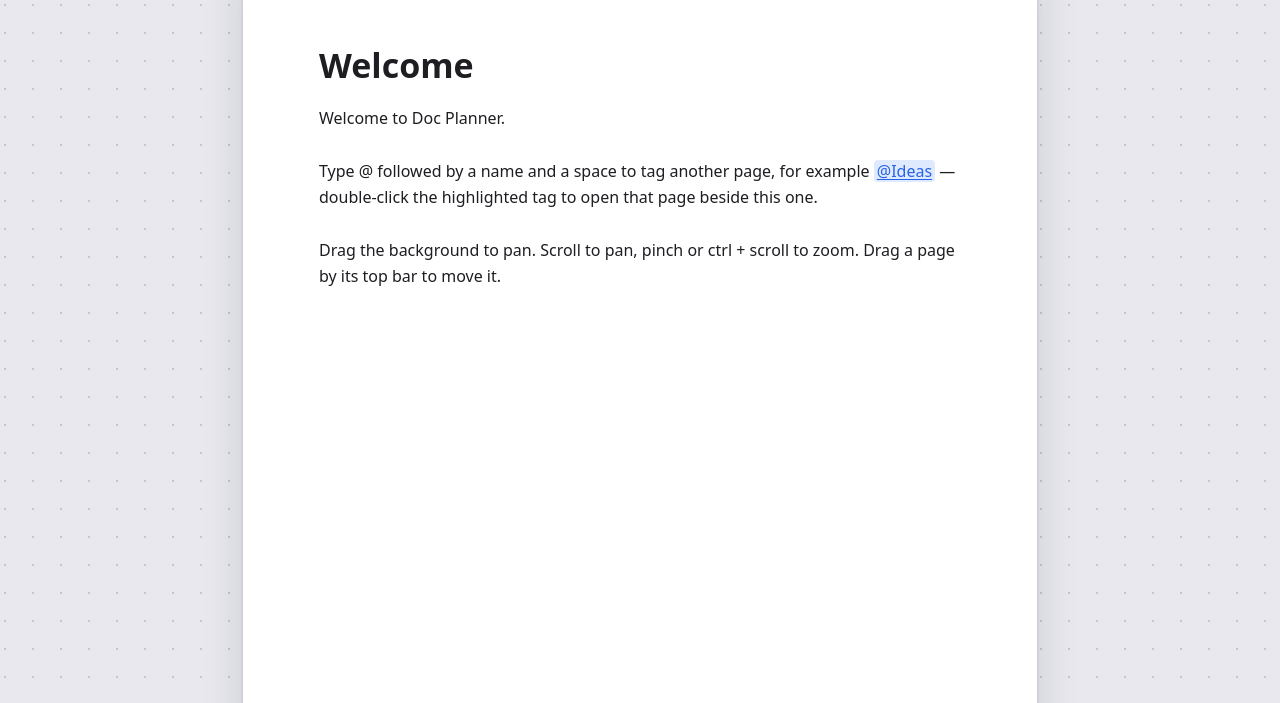
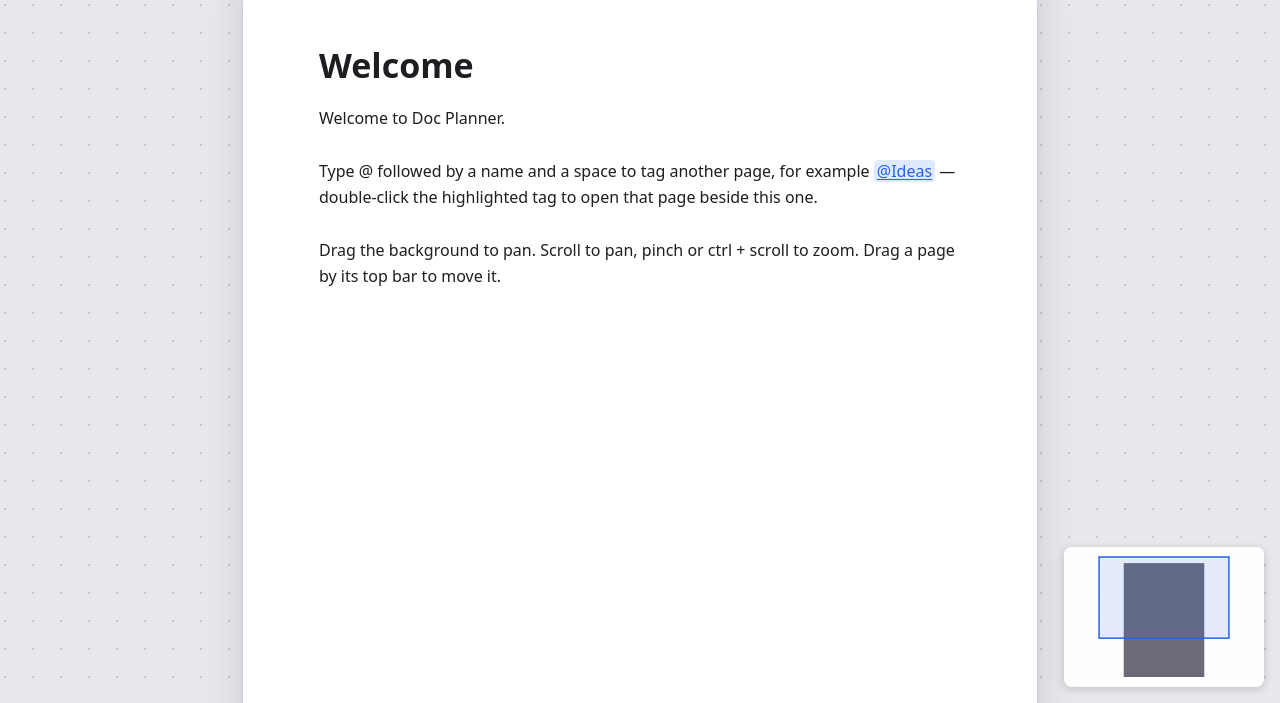
Before and after one commit to caxco93/docplanner, a website built with Vite: page index.html in a window 1280 px wide. Shown: the part 97-800 px from the top of the page. Built offline with nearby package versions, Linux system fonts and the light colour scheme.

Commit message:
Add a lower-right minimap with click/drag navigation

```diff
--- a/src/main.ts
+++ b/src/main.ts
@@ -1,6 +1,7 @@
 import './style.css';
 import { Autocomplete } from './autocomplete.ts';
 import { PageView, type PageHost } from './editor.ts';
+import { Minimap } from './minimap.ts';
 import { Links } from './links.ts';
 import { askSaveName, pickSave } from './saves-dialog.ts';
 import { loadAutosave, putSave, writeAutosave } from './storage.ts';
@@ -49,15 +50,29 @@ const zoomLabel = $('zoom-label');
 let store = new Store(createWorkspace());
 const pages = new Map<string, PageView>();
 const links = new Links(document.getElementById('link-layer') as unknown as SVGGElement, () => store, pages);
+const minimap: Minimap = new Minimap({
+  rects: () => [...pages.values()].map((p) => p.rect()),
+  view: () => viewport.view,
+  size: () => viewportEl.getBoundingClientRect(),
+  centerOn: (x, y) => viewport.centerOn(x, y),
+});
 const viewport = new Viewport(viewportEl, worldEl, store.data.view, (view) => {
   zoomLabel.textContent = `${Math.round(view.zoom * 100)}%`;
+  minimap.schedule();
 });
+document.getElementById('app')!.append(minimap.el);
+
+/** Redraws everything derived from the pages' positions and sizes. */
+function relayout(): void {
+  links.schedule();
+  minimap.schedule();
+}
 
 function applyDisplayMode(): void {
   const { fitContents } = store.data;
   worldEl.classList.toggle('fit-contents', fitContents);
   $('fit-contents').textContent = fitContents ? 'Display as A4' : 'Fit contents';
-  links.schedule();
+  relayout();
 }
 
 function refreshToolbar(): void {
@@ -84,7 +99,7 @@ const host: PageHost = {
     const page = addPage(target.id);
     viewport.reveal(page.rect(), false);
     page.flash();
-    links.schedule();
+    relayout();
     refreshToolbar();
   },
   closePage(id) {
@@ -93,16 +108,16 @@ const host: PageHost = {
     page.el.remove();
     pages.delete(id);
     page.doc.open = false;
-    links.schedule();
+    relayout();
     refreshToolbar();
   },
   titleChanged() {
     pages.forEach((p) => p.refreshMentions());
-    links.schedule();
+    relayout();
   },
-  movePage: () => links.schedule(),
+  movePage: () => relayout(),
   layoutChanged() {
-    links.schedule();
+    relayout();
     refreshToolbar();
   },
 };
@@ -118,7 +133,7 @@ function addPage(id: string): PageView {
 function syncPages(): void {
   for (const [id, page] of pages) if (!store.get(id)?.open) host.closePage(page.doc.id);
   for (const doc of store.all()) if (doc.open && !pages.has(doc.id)) addPage(doc.id);
-  links.schedule();
+  relayout();
   refreshToolbar();
 }
 
@@ -130,7 +145,7 @@ function showWorkspace(data: Workspace, fitToRoot: boolean): void {
   viewport.setView(data.view);
   applyDisplayMode();
   if (fitToRoot) viewport.reveal(pages.get(data.rootId)!.rect(), true, false);
-  links.schedule();
+  relayout();
   refreshToolbar();
 }
 
--- /dev/null
+++ b/src/minimap.ts
@@ -0,0 +1,104 @@
+import type { Rect, View } from './model.ts';
+
+const WIDTH = 200;
+const HEIGHT = 140;
+const PADDING = 10;
+
+interface Source {
+  rects(): Rect[];
+  view(): View;
+  /** Size of the visible area in screen pixels. */
+  size(): { width: number; height: number };
+  centerOn(worldX: number, worldY: number): void;
+}
+
+/** A bird's-eye overview of all pages with the visible area outlined; click or drag to move the camera. */
+export class Minimap {
+  readonly el = document.createElement('canvas');
+  private readonly ctx: CanvasRenderingContext2D;
+  private frame = 0;
+  /** Maps world coordinates to minimap pixels, as of the last draw. */
+  private scale = 1;
+  private originX = 0;
+  private originY = 0;
+
+  constructor(private readonly source: Source) {
+    const ratio = window.devicePixelRatio || 1;
+    this.el.className = 'minimap';
+    this.el.width = WIDTH * ratio;
+    this.el.height = HEIGHT * ratio;
+    this.ctx = this.el.getContext('2d')!;
+    this.ctx.scale(ratio, ratio);
+    this.bind();
+    this.schedule();
+  }
+
+  schedule(): void {
+    if (this.frame) return;
+    this.frame = requestAnimationFrame(() => {
+      this.frame = 0;
+      this.draw();
+    });
+  }
+
+  private draw(): void {
+    const { ctx } = this;
+    const rects = this.source.rects();
+    const { x, y, zoom } = this.source.view();
+    const { width, height } = this.source.size();
+    const screen: Rect = { x: -x / zoom, y: -y / zoom, w: width / zoom, h: height / zoom };
+
+    // Frame the pages and the current view together, so the view outline never leaves the map.
+    const all = [...rects, screen];
+    const minX = Math.min(...all.map((r) => r.x));
+    const minY = Math.min(...all.map((r) => r.y));
+    const maxX = Math.max(...all.map((r) => r.x + r.w));
+    const maxY = Math.max(...all.map((r) => r.y + r.h));
+    this.scale = Math.min((WIDTH - PADDING * 2) / (maxX - minX), (HEIGHT - PADDING * 2) / (maxY - minY));
+    this.originX = (WIDTH - (maxX - minX) * this.scale) / 2 - minX * this.scale;
+    this.originY = (HEIGHT - (maxY - minY) * this.scale) / 2 - minY * this.scale;
+
+    const style = getComputedStyle(this.el);
+    const accent = style.getPropertyValue('--accent');
+    ctx.clearRect(0, 0, WIDTH, HEIGHT);
+    ctx.fillStyle = style.getPropertyValue('--muted');
+    for (const r of rects) ctx.fillRect(...this.toMap(r));
+
+    const [vx, vy, vw, vh] = this.toMap(screen);
+    ctx.fillStyle = accent;
+    ctx.globalAlpha = 0.12;
+    ctx.fillRect(vx, vy, vw, vh);
+    ctx.globalAlpha = 1;
+    ctx.strokeStyle = accent;
+    ctx.lineWidth = 1.5;
+    ctx.strokeRect(vx, vy, vw, vh);
+  }
+
+  private toMap(r: Rect): [number, number, number, number] {
+    return [r.x * this.scale + this.originX, r.y * this.scale + this.originY, r.w * this.scale, r.h * this.scale];
+  }
+
+  private bind(): void {
+    const moveTo = (e: PointerEvent) => {
+      const box = this.el.getBoundingClientRect();
+      this.source.centerOn(
+        (e.clientX - box.left - this.originX) / this.scale,
+        (e.clientY - box.top - this.originY) / this.scale,
+      );
+    };
+    this.el.addEventListener('pointerdown', (e) => {
+      if (e.button !== 0) return;
+      e.preventDefault();
+      this.el.setPointerCapture(e.pointerId);
+      moveTo(e);
+      const up = () => {
+        this.el.removeEventListener('pointermove', moveTo);
+        this.el.removeEventListener('pointerup', up);
+        this.el.removeEventListener('pointercancel', up);
+      };
+      this.el.addEventListener('pointermove', moveTo);
+      this.el.addEventListener('pointerup', up);
+      this.el.addEventListener('pointercancel', up);
+    });
+  }
+}
--- a/src/style.css
+++ b/src/style.css
@@ -569,3 +569,17 @@ body.file-dragging::after {
   font-size: 13px;
   color: var(--muted);
 }
+
+.minimap {
+  position: fixed;
+  z-index: 10;
+  right: 16px;
+  bottom: 16px;
+  width: 200px;
+  height: 140px;
+  border-radius: 8px;
+  background: var(--panel);
+  box-shadow: 0 2px 10px rgba(0, 0, 0, 0.18);
+  cursor: pointer;
+  touch-action: none;
+}
--- a/src/viewport.ts
+++ b/src/viewport.ts
@@ -56,6 +56,15 @@ export class Viewport {
   panBy(dx: number, dy: number): void {
     this.cancelAnimation();
     this.view = { ...this.view, x: this.view.x + dx, y: this.view.y + dy };
+    this.apply();
+  }
+
+  /** Pans (keeping the zoom) so that the given world point is at the centre of the screen. */
+  centerOn(worldX: number, worldY: number): void {
+    const { width, height } = this.el.getBoundingClientRect();
+    const { zoom } = this.view;
+    this.cancelAnimation();
+    this.view = { zoom, x: width / 2 - worldX * zoom, y: height / 2 - worldY * zoom };
     this.apply();
   }
 
```
